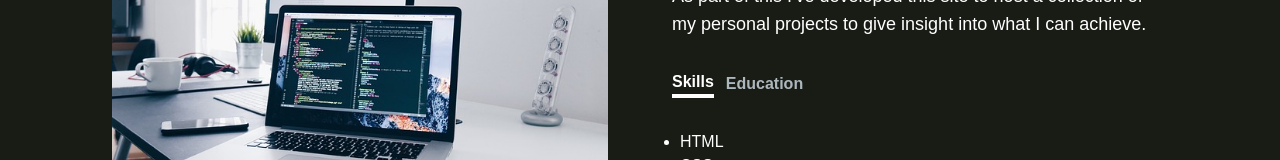
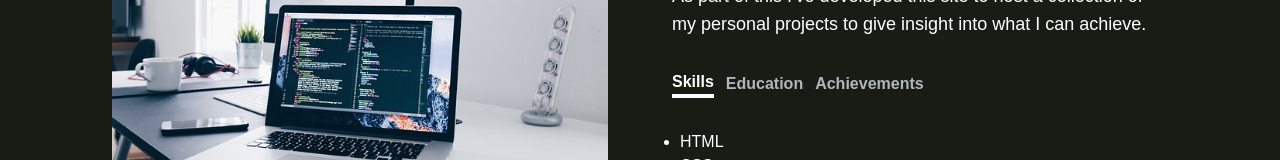
Before and after one commit to BBarrettGreening/Portfolio, a Next.js app: page / in a window 1280 px wide. Shown: the part 762-922 px from the top of the page. Built offline with nearby package versions, Linux system fonts and the light colour scheme.

Commit message:
added awards section

```diff
--- a/app/components/AboutSection.jsx
+++ b/app/components/AboutSection.jsx
@@ -30,12 +30,14 @@ const TAB_DATA = [
     )
   },
   {
-    title: "Certifications",
-    id: "certifications",
+    title: "Achievements",
+    id: "achievements",
     content: (
-      <ul>
-        <li>HTML</li>
-        <li>Next.js</li>
+      <ul className="list-disc pl-2">
+        <li>Head of Henning College Award</li>
+        <li className="text-slate-400 list-none">Recognised for my perseverance and performance during my studies at the Thomas Hardye secondary school.</li>
+        <li>Brown Belt Gojo-Ryu Karate</li>
+        <li className="text-slate-400 list-none">Achieved brown belt at Wessex Karate, demonstrating my dedication and commitment to the sport.</li>
       </ul>
     )
   }
@@ -71,10 +73,10 @@ const AboutSection = () => {
                 {" "}
                 Education{" "}
               </TabButton>
-              {/*<TabButton selectTab={() => handleTabChange("certifications")} active={tab === "certifications"}>
+              <TabButton selectTab={() => handleTabChange("achievements")} active={tab === "achievements"}>
               {" "}
-                Certifications{" "}
-              </TabButton>*/}
+                Achievements{" "}
+              </TabButton>
             </div>
             <div className="mt-8">{TAB_DATA.find((t) => t.id === tab).content}</div>
           </div>
--- a/app/components/HeroSection.jsx
+++ b/app/components/HeroSection.jsx
@@ -17,7 +17,7 @@ const HeroSection = () => {
                     sequence={[
                         'Bustamante',
                         1000,
-                        'a Software developer',
+                        'a Software engineer',
                         1000,
                         'a Web developer',
                         1000,
```
Also changed, not shown: 10 other files (tests, documents, lock files or other folders).
